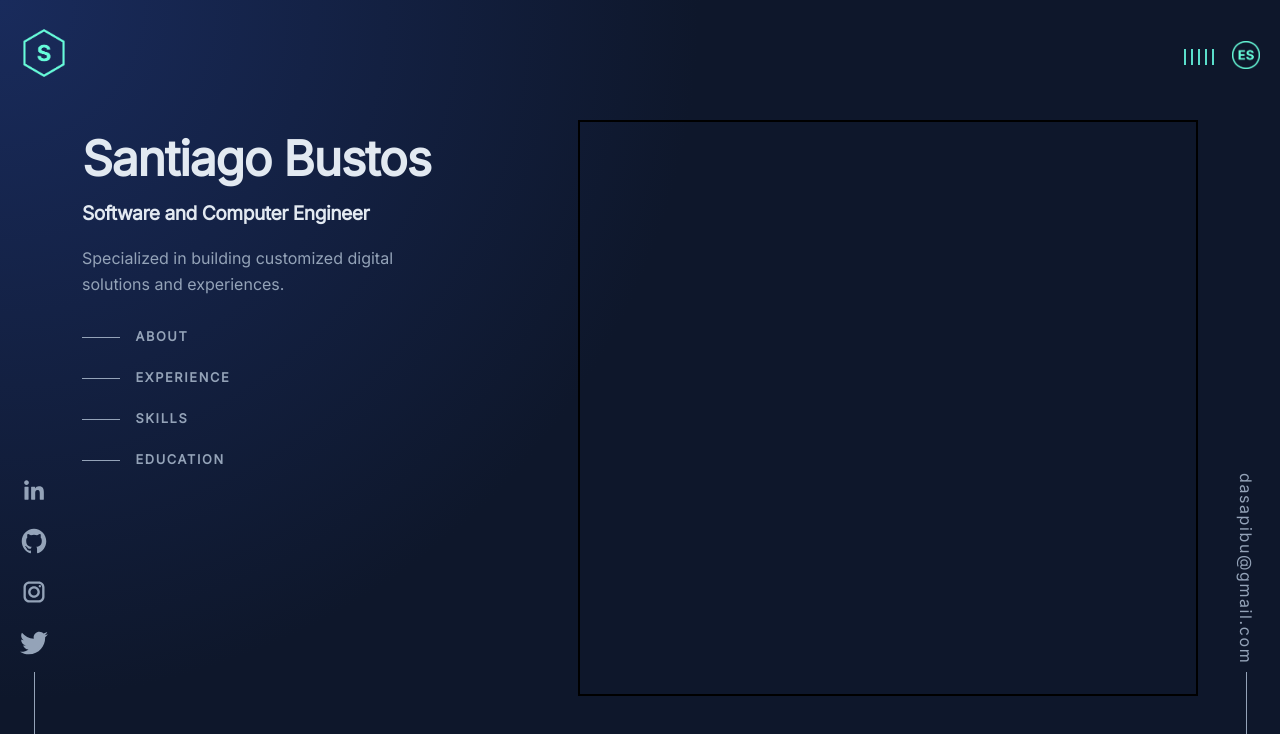
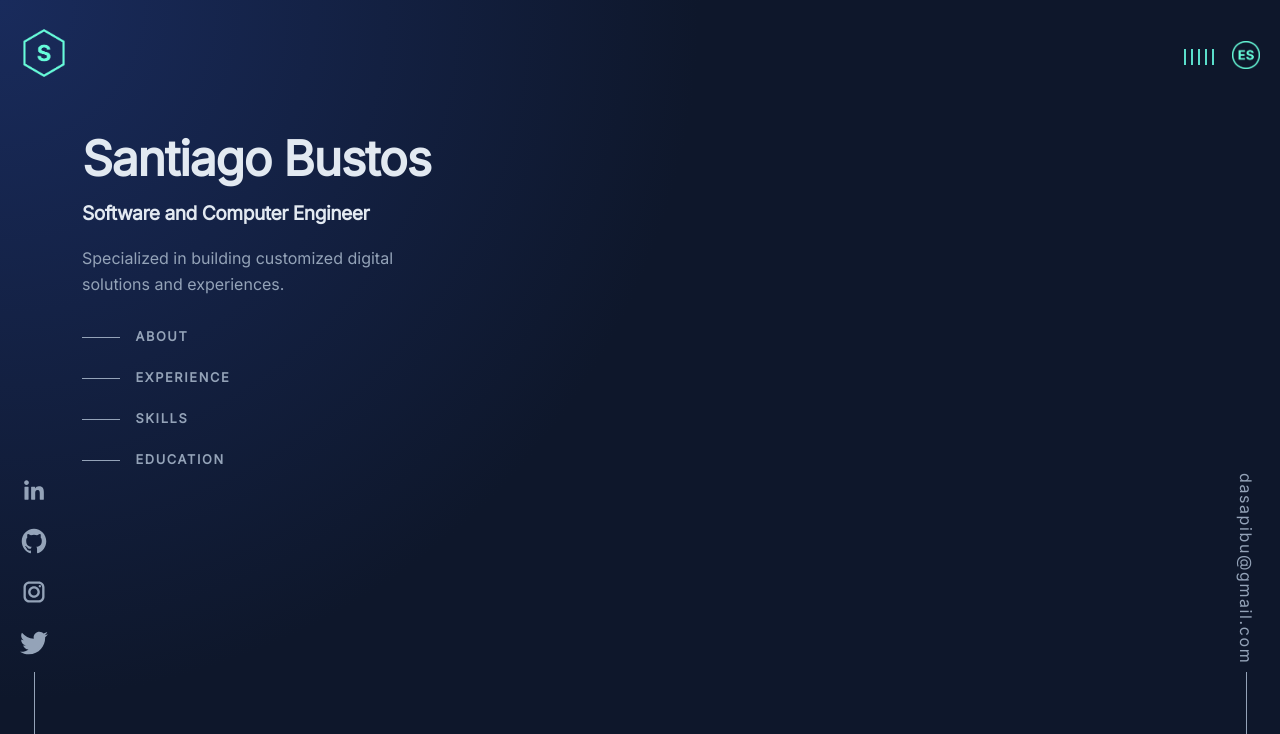
Before and after one commit to SantiagoPBustos/website-santiagobustos, a Next.js app: page /en in a window 1280 px wide. Shown: the top 734 px of the page. Built offline with nearby package versions, Linux system fonts and the light colour scheme.

Commit message:
Css fixed

```diff
--- a/src/app/globals.css
+++ b/src/app/globals.css
@@ -91,10 +91,7 @@ p {
   overflow-y: scroll;
   margin: 2em 0px 1em 0px;
   padding-bottom: 70px;
-  border: 2px black solid;
 }
-
-
 
 /* 2xl */
 @media screen and (max-width: 1535px) {}
```
